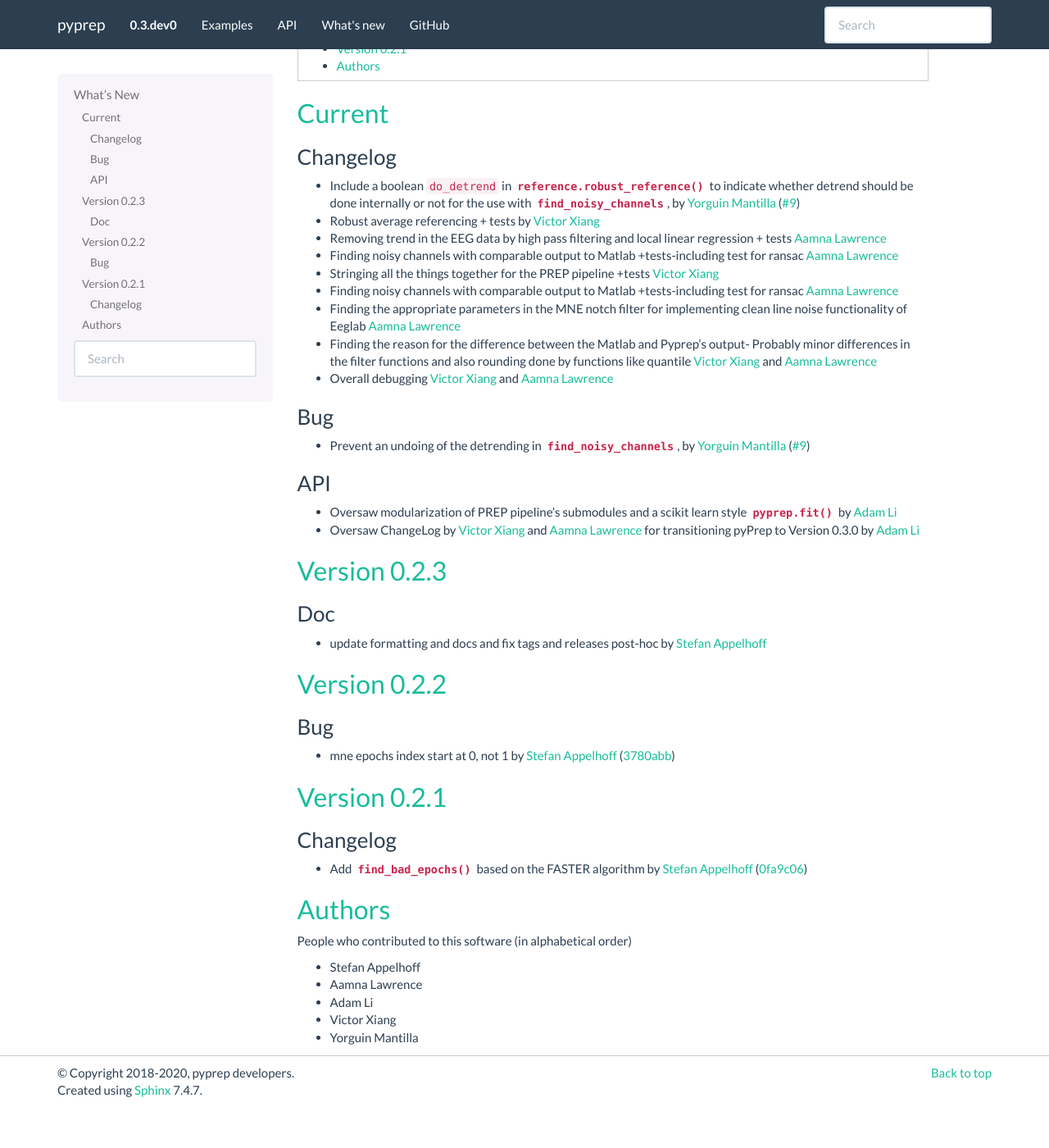
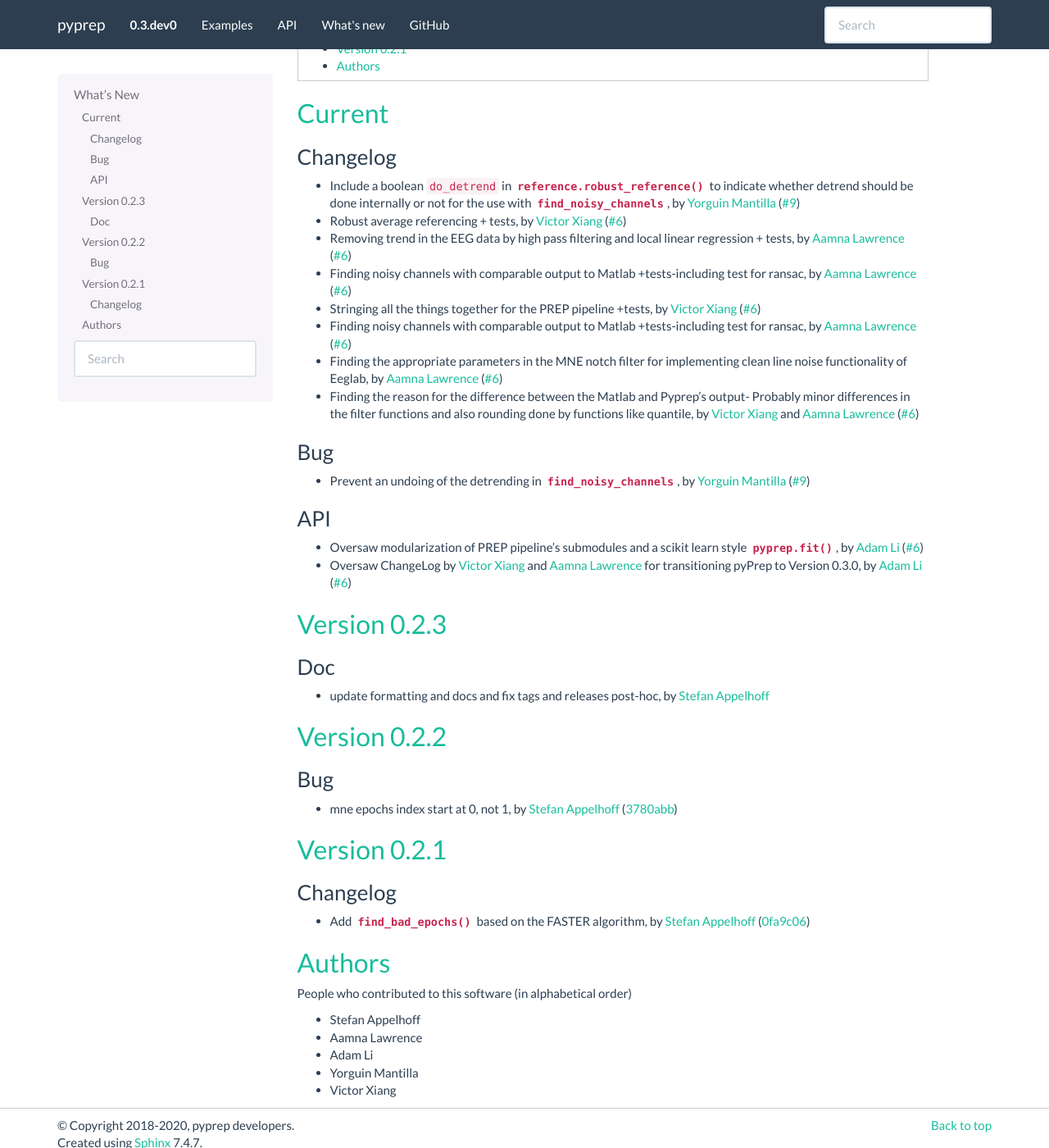
Before and after one commit to sappelhoff/pyprep, a Sphinx documentation site: the page built from docs/whats_new.rst, in a window 1280 px wide and 1400 px high, scrolled down 234 px. Shown: the whole window at 82% size. Built offline with Sphinx 7.4.7, drawn with Linux system fonts in a browser that asks for light colours; before the commit the page ends 1585 px from its top, so only the background shows below that.

Commit message:
more whatsnew style fixes

```diff
--- a/docs/whats_new.rst
+++ b/docs/whats_new.rst
@@ -22,15 +22,13 @@ Changelog
 ~~~~~~~~~
 
 - Include a boolean ``do_detrend`` in :meth:`reference.robust_reference` to indicate whether detrend should be done internally or not for the use with :mod:`find_noisy_channels`, by `Yorguin Mantilla`_ (`#9 <https://github.com/sappelhoff/pyprep/pull/9>`_)
-- Robust average referencing + tests by  `Victor Xiang`_
-- Removing trend in the EEG data by high pass filtering and local linear regression + tests `Aamna Lawrence`_
-- Finding noisy channels with comparable output to Matlab +tests-including test for ransac `Aamna Lawrence`_
-- Stringing all the things together for the PREP pipeline +tests `Victor Xiang`_
-- Finding noisy channels with comparable output to Matlab +tests-including test for ransac `Aamna Lawrence`_
-- Finding the appropriate parameters in the MNE notch filter for implementing clean line noise functionality of Eeglab `Aamna Lawrence`_
-- Finding the reason for the difference between the Matlab and Pyprep’s output- Probably minor differences in the filter functions and also rounding done by functions like quantile `Victor Xiang`_  and `Aamna Lawrence`_
-- Overall debugging `Victor Xiang`_  and `Aamna Lawrence`_
-
+- Robust average referencing + tests, by  `Victor Xiang`_ (`#6 <https://github.com/sappelhoff/pyprep/pull/6>`_)
+- Removing trend in the EEG data by high pass filtering and local linear regression + tests, by `Aamna Lawrence`_ (`#6 <https://github.com/sappelhoff/pyprep/pull/6>`_)
+- Finding noisy channels with comparable output to Matlab +tests-including test for ransac, by `Aamna Lawrence`_ (`#6 <https://github.com/sappelhoff/pyprep/pull/6>`_)
+- Stringing all the things together for the PREP pipeline +tests, by `Victor Xiang`_ (`#6 <https://github.com/sappelhoff/pyprep/pull/6>`_)
+- Finding noisy channels with comparable output to Matlab +tests-including test for ransac, by `Aamna Lawrence`_ (`#6 <https://github.com/sappelhoff/pyprep/pull/6>`_)
+- Finding the appropriate parameters in the MNE notch filter for implementing clean line noise functionality of Eeglab, by `Aamna Lawrence`_ (`#6 <https://github.com/sappelhoff/pyprep/pull/6>`_)
+- Finding the reason for the difference between the Matlab and Pyprep’s output- Probably minor differences in the filter functions and also rounding done by functions like quantile, by `Victor Xiang`_  and `Aamna Lawrence`_ (`#6 <https://github.com/sappelhoff/pyprep/pull/6>`_)
 
 Bug
 ~~~
@@ -40,8 +38,8 @@ Bug
 API
 ~~~
 
-- Oversaw modularization of PREP pipeline's submodules and a scikit learn style :func:`pyprep.fit` by `Adam Li`_
-- Oversaw ChangeLog by `Victor Xiang`_  and `Aamna Lawrence`_ for transitioning pyPrep to Version 0.3.0 by `Adam Li`_
+- Oversaw modularization of PREP pipeline's submodules and a scikit learn style :func:`pyprep.fit`, by `Adam Li`_ (`#6 <https://github.com/sappelhoff/pyprep/pull/6>`_)
+- Oversaw ChangeLog by `Victor Xiang`_  and `Aamna Lawrence`_ for transitioning pyPrep to Version 0.3.0, by `Adam Li`_ (`#6 <https://github.com/sappelhoff/pyprep/pull/6>`_)
 
 .. _changes_0_2_3:
 
@@ -51,7 +49,7 @@ Version 0.2.3
 Doc
 ~~~
 
-- update formatting and docs and fix tags and releases post-hoc by `Stefan Appelhoff`_
+- update formatting and docs and fix tags and releases post-hoc, by `Stefan Appelhoff`_
 
 .. _changes_0_2_2:
 
@@ -61,7 +59,7 @@ Version 0.2.2
 Bug
 ~~~
 
-- mne epochs index start at 0, not 1 by `Stefan Appelhoff`_ (`3780abb <https://github.com/sappelhoff/pyprep/commit/3780abb922ebb790c74d3e871e2958d87d8c7e23>`_)
+- mne epochs index start at 0, not 1, by `Stefan Appelhoff`_ (`3780abb <https://github.com/sappelhoff/pyprep/commit/3780abb922ebb790c74d3e871e2958d87d8c7e23>`_)
 
 .. _changes_0_2_1:
 
@@ -71,7 +69,7 @@ Version 0.2.1
 Changelog
 ~~~~~~~~~
 
-- Add :func:`find_bad_epochs` based on the FASTER algorithm by `Stefan Appelhoff`_ (`0fa9c06 <https://github.com/sappelhoff/pyprep/commit/0fa9c065481c4cbaaf83b275f92b16b8807810b5>`_)
+- Add :func:`find_bad_epochs` based on the FASTER algorithm, by `Stefan Appelhoff`_ (`0fa9c06 <https://github.com/sappelhoff/pyprep/commit/0fa9c065481c4cbaaf83b275f92b16b8807810b5>`_)
 
 
 Authors
@@ -81,8 +79,8 @@ People who contributed to this software (in alphabetical order)
 * Stefan Appelhoff
 * Aamna Lawrence
 * Adam Li
+* Yorguin Mantilla
 * Victor Xiang
-* Yorguin Mantilla
 
 .. _Stefan Appelhoff: http://stefanappelhoff.com/
 .. _Aamna Lawrence: https://github.com/AamnaLawrence
```
